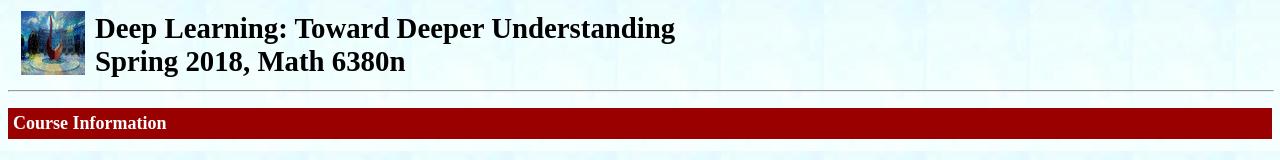
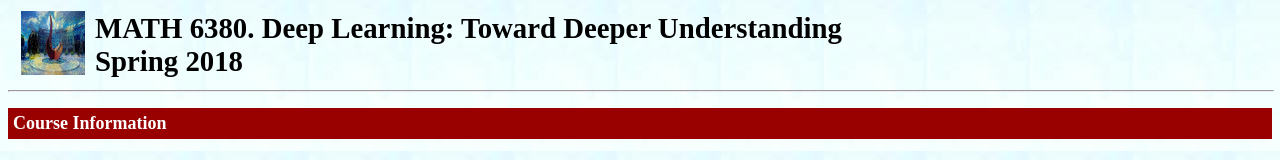
Before and after one commit to data-math/data-math.github.io, a plain HTML site: page deeplearning/index.html in a window 1280 px wide. Shown: the top 160 px of the page. Drawn offline with Linux system fonts and the light colour scheme.

Commit message:
Update index.html

```diff
--- a/deeplearning/index.html
+++ b/deeplearning/index.html
@@ -23,8 +23,8 @@
        <td style="padding: 0.75pt;">
       <p>
 <span style="font-size: 18pt;">
-<b><big>Deep Learning: Toward Deeper Understanding <br>
-   Spring 2018, Math 6380n</big></b>
+<b><big>MATH 6380. Deep Learning: Toward Deeper Understanding <br>
+   Spring 2018</big></b>
 <br>
 </p>
 </td>
@@ -63,6 +63,7 @@
 <big> This course is inspired by Stanford Stats 385, <a href="http://stats385.github.io">Theories of Deep Learning</a>, taught by Prof. Dave Donoho, Dr. Hatef Monajemi, and Mr. Vardan Papyan.
 The aim of this course is to provide graduate students who are interested in deep learning a variety of mathematical and theoretical understanding of neural networks
 which are currently available in research, in addition to some preliminary tutorials.
+	</big>
 <br>
 Prerequisite: There is no prerequisite, though mathematical maturity on approximation theory, optimization, and statistics will be helpful.
 </p>
```
